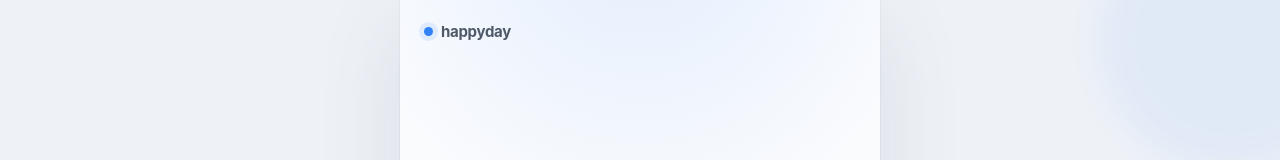
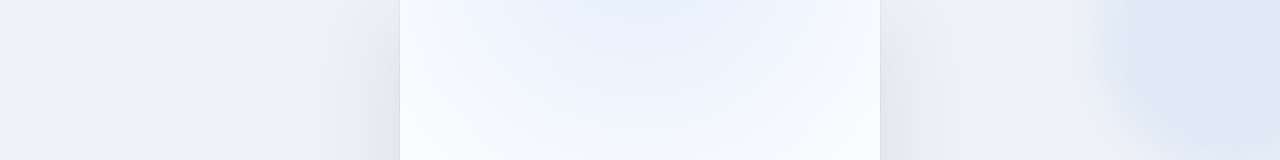
Before and after one commit to homesweetlove/happyday, a Next.js app: page / in a window 1280 px wide. Shown: the top 160 px of the page. Built offline with nearby package versions, Linux system fonts and the light colour scheme.

Commit message:
Remove happyday header from birthday site

```diff
--- a/app/page.tsx
+++ b/app/page.tsx
@@ -60,11 +60,6 @@ export default function Home() {
     <main className="page">
       <div className="ambient ambientOne" />
       <div className="ambient ambientTwo" />
-
-      <header className="brand" aria-label="happyday">
-        <span className="brandDot" />
-        happyday
-      </header>
 
       <section className={`scene ${phase === "intro" ? "isActive" : "isHidden"}`}>
         <div className="introCard">
```
